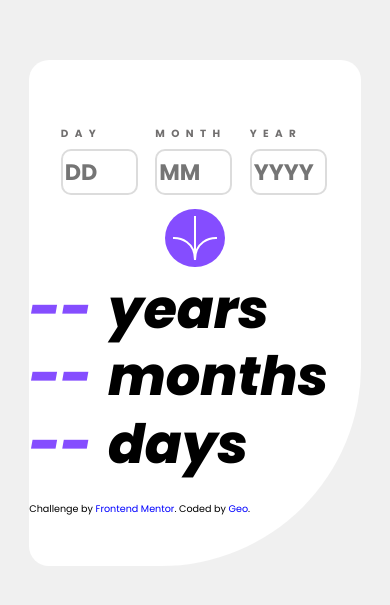
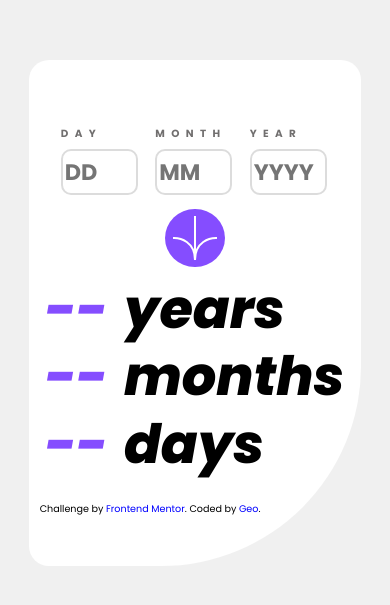
Before and after one commit to Geo-M69/Age-Calculator, a plain HTML site: page index.html in a window 390 px wide. Shown: the part 109-714 px from the top of the page. Drawn offline with Linux system fonts and the light colour scheme.

Commit message:
Update style.css

```diff
--- a/style.css
+++ b/style.css
@@ -320,11 +320,16 @@ main {
         margin-right: 0;
     }
 
+    .total-age-container {
+        margin-left: 1rem;
+    }
+
     .total-years-container, .total-months-container, .total-days-container {
         font-size: 13.9vw;
     }
 
     .attribution-container {
         font-size: .6rem;
+        margin-left: .65rem;
     }
 }
```
